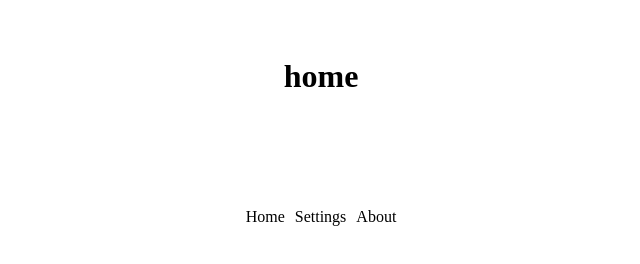
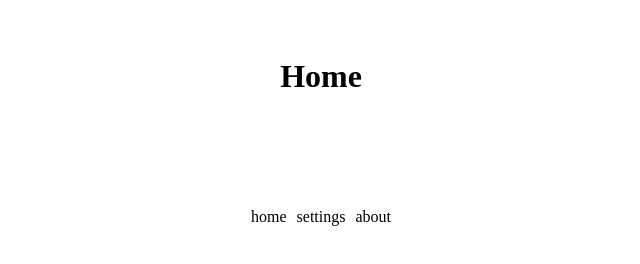
Before and after one commit to MadNake/SPA-test, a plain HTML site: page index.html in a window 1280 px wide. Shown: the full height of the page, 319-959 px from the left. Drawn offline with Linux system fonts and the light colour scheme.

Commit message:
added component and changed page rendering

```diff
--- a/css/style.css
+++ b/css/style.css
@@ -6,7 +6,7 @@
 	position: relative;
 }
 
-.infoBlock {
+.info__block {
 	position: absolute;
 	top: 0;
 	margin: 50px auto;
--- a/index.html
+++ b/index.html
@@ -8,7 +8,7 @@
 	<title>SPI test</title>
 </head>
 <body>
-
+	 <div id="root"></div>
 	<script src="script.js"></script>
 </body>
 </html>
--- a/script.js
+++ b/script.js
@@ -1,51 +1,75 @@
 "use stict"
 
 // создаём блоки в html
-let div = document.createElement('div');
+let div = document.getElementById('root');
 div.className = "button-block";
-document.body.append(div);
 
 
-let infoBlock = document.createElement("h1");
-infoBlock.className = "infoBlock";
+// Создаём компоненты
 
-// задаём содержимое блокам
-div.innerHTML = `<a class="button" href="#home">Home</a>
-<a class="button" href="#settings">Settings</a>
-<a class="button" href="#about">About</a>`;
+const homeComponent = `
+<a class="button" href="#home">home</a>
+<a class="button" href="#settings">settings</a>
+<a class="button" href="#about">about</a>
 
+<h1 class="info__block">Home</h1>
+`,
+	settingsComponent = `
+<a class="button" href="#home">home</a>
+<a class="button" href="#settings">settings</a>
+<a class="button" href="#about">about</a>
 
-	// infoBlock.innerHTML = `Home`;
-div.append(infoBlock);
+<h1 class="info__block">Settings</h1>
+`,
+	aboutComponent = `
+<a class="button" href="#home">home</a>
+<a class="button" href="#settings">settings</a>
+<a class="button" href="#about">about</a>
 
-// создаём массив с кнопками
-let buttons = document.getElementsByClassName("button");
+<h1 class="info__block">About</h1>
+`;
 
 
 //получаем инфу из хеша
-
 function getRouteInfo() {
 	let hash = location.hash ? location.hash.slice(1) : '';
 	return hash;
 };
 
-// меняем инфо блок в зависимости от хеша
+// Создаём функцию рендера
+function render(content, path) {
+	path.innerHTML = content;
+}
+
+// меняем блок в зависимости от хеша
 function handleHash() {
 	let name = getRouteInfo();
 
-	if (name) {
-		infoBlock.innerHTML = name	;
+	switch (name) {
+		case "home":
+			render(homeComponent, div);
+			break;
+		case "settings":
+			render(settingsComponent, div);
+			break;
+		case "about":
+			render(aboutComponent, div);
+			break;
+		default:
+			render(homeComponent, div);
+			break;
 	}
+
 };
+
+// создаём массив с кнопками
+let buttons = document.getElementsByClassName("button");
 
 //создаем обработчик событий на изменение хеша и запускаем функцию
 function init() {
-	buttons[0].click();
 	addEventListener("hashchange", handleHash);
 	handleHash();
+	buttons[0].click();
 }
 
 init();
-
-
-// задаем минимальные стили
```
